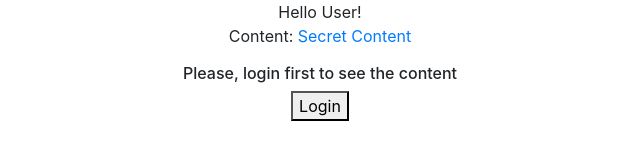
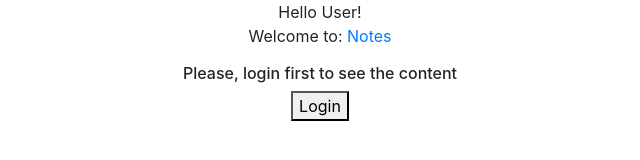
Before and after one commit to Dilstom/Todo_FE, a React (Create React App) app in the folder todo/: page / in a window 1280 px wide. Shown: the top 160 px of the page, without its empty margins (320-960 px from the left). Built offline with nearby package versions, Linux system fonts and the light colour scheme; no server answers; what auth0-js would draw is missing.

Commit message:
change welcome text

```diff
--- a/todo/src/components/LoginPage.js
+++ b/todo/src/components/LoginPage.js
@@ -12,7 +12,7 @@ class LoginPage extends React.Component {
    <div>
     <div>Hello {this.props.auth.getProfile().given_name || 'User'}!</div>
     <p>
-     Content: <Link to="/secret">Secret Content</Link>
+     Welcome to: <Link to="/secret">Notes</Link>
     </p>
     {/* display the login button only when the user is unauthenticated*/}
     {!this.props.auth.isAuthenticated() && (
```
